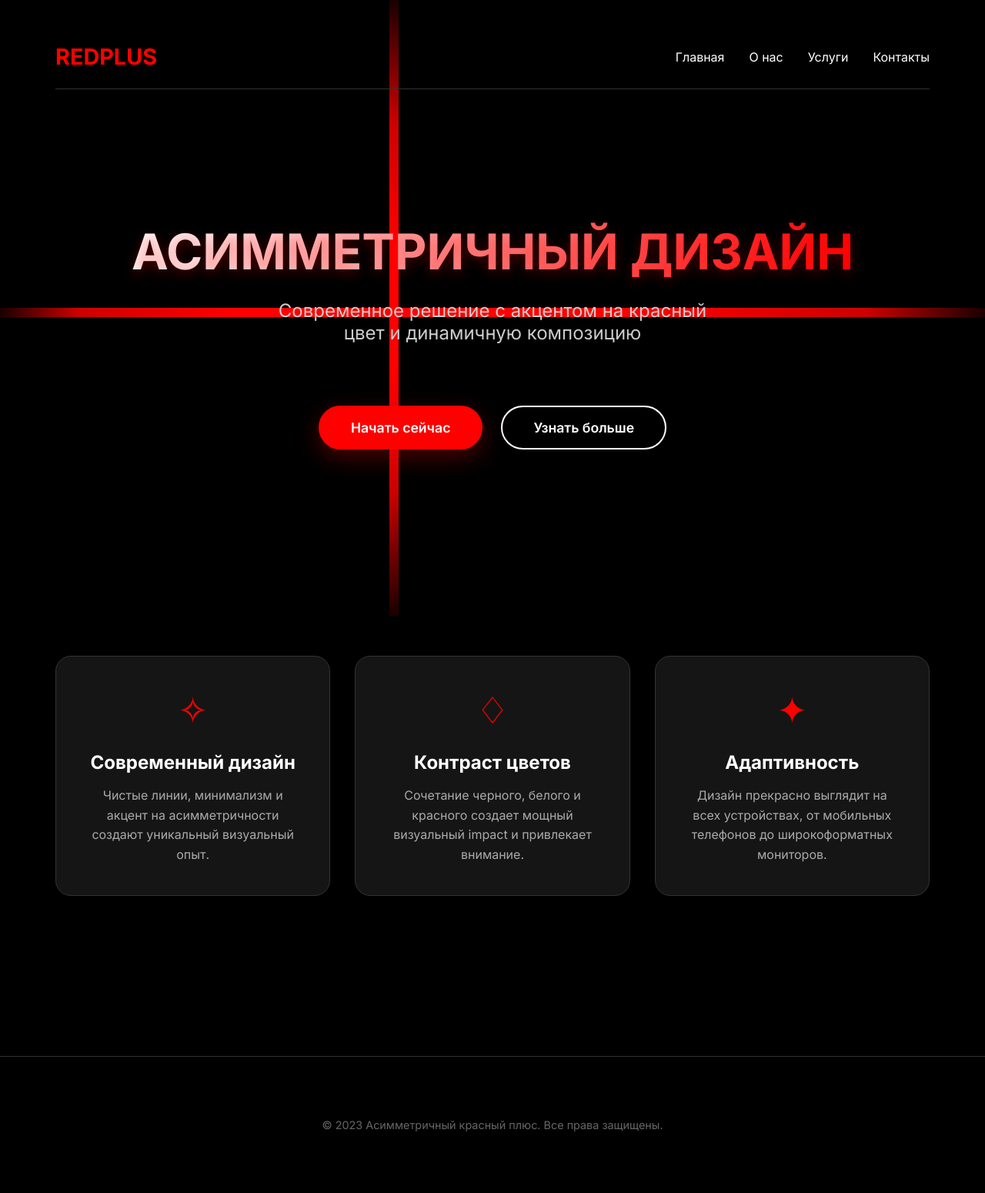
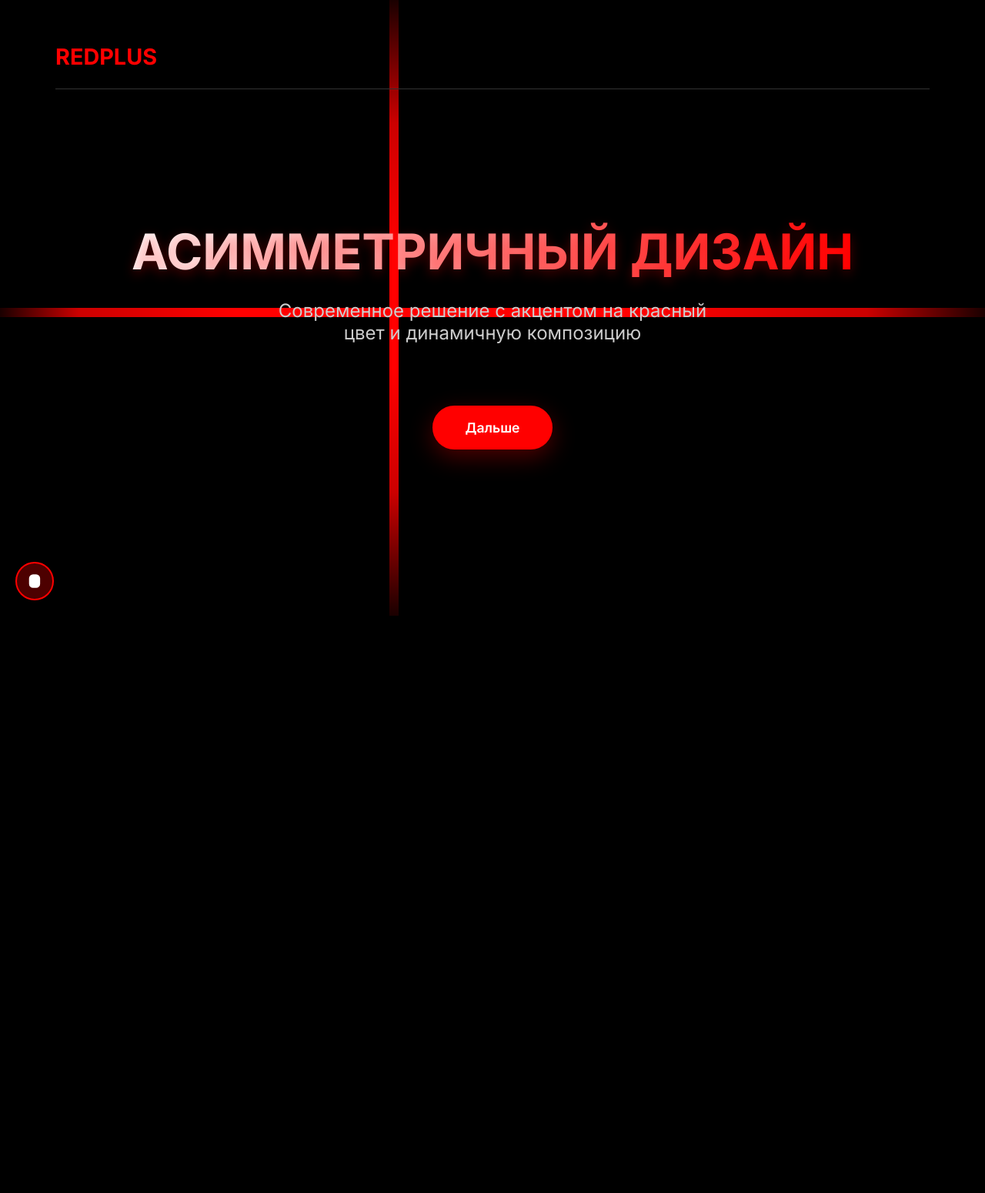
Before and after one commit to skinsfarmy-max/code10.github.io, a plain HTML site: page index.html in a window 1280 px wide. Shown: the whole page at 77% size. After the commit the page ends 800 px from the top, so only its background shows below. Drawn offline with Linux system fonts and the light colour scheme.

Commit message:
Update index.html

```diff
--- a/index.html
+++ b/index.html
@@ -37,23 +37,6 @@
         .logo {
             font-size: 1.8rem;
             font-weight: 700;
-            color: #ff0000;
-        }
-
-        nav ul {
-            display: flex;
-            list-style: none;
-            gap: 2rem;
-        }
-
-        nav a {
-            color: #fff;
-            text-decoration: none;
-            font-weight: 500;
-            transition: color 0.3s;
-        }
-
-        nav a:hover {
             color: #ff0000;
         }
 
@@ -182,44 +165,6 @@
             box-shadow: 0 15px 40px rgba(255, 255, 255, 0.2);
         }
 
-        .features {
-            display: grid;
-            grid-template-columns: repeat(auto-fit, minmax(300px, 1fr));
-            gap: 2rem;
-            margin: 6rem 0;
-        }
-
-        .feature-card {
-            background: rgba(30, 30, 30, 0.7);
-            padding: 2.5rem;
-            border-radius: 20px;
-            text-align: center;
-            backdrop-filter: blur(10px);
-            border: 1px solid #333;
-            transition: transform 0.3s ease;
-        }
-
-        .feature-card:hover {
-            transform: translateY(-10px);
-        }
-
-        .feature-icon {
-            font-size: 3rem;
-            margin-bottom: 1.5rem;
-            color: #ff0000;
-        }
-
-        .feature-title {
-            font-size: 1.5rem;
-            margin-bottom: 1rem;
-            color: #fff;
-        }
-
-        .feature-desc {
-            color: #aaa;
-            line-height: 1.6;
-        }
-
         footer {
             text-align: center;
             padding: 3rem 0;
@@ -293,6 +238,39 @@
             box-shadow: 0 10px 30px rgba(255, 0, 0, 0.3);
         }
 
+        /* Кнопка управления звуком */
+        .sound-btn {
+            position: fixed;
+            bottom: 20px;
+            left: 20px;
+            width: 50px;
+            height: 50px;
+            background: rgba(255, 0, 0, 0.3);
+            border: 2px solid #ff0000;
+            border-radius: 50%;
+            display: flex;
+            justify-content: center;
+            align-items: center;
+            cursor: pointer;
+            z-index: 1000;
+            transition: all 0.3s ease;
+        }
+
+        .sound-btn:hover {
+            background: rgba(255, 0, 0, 0.5);
+            transform: scale(1.1);
+        }
+
+        .sound-btn svg {
+            width: 24px;
+            height: 24px;
+            fill: #fff;
+        }
+
+        .sound-btn.muted svg {
+            fill: #666;
+        }
+
         @media (max-width: 768px) {
             h1 {
                 font-size: 2.5rem;
@@ -304,10 +282,6 @@
 
             .buttons {
                 flex-direction: column;
-            }
-
-            nav ul {
-                gap: 1rem;
             }
 
             .plus-vertical {
@@ -336,14 +310,6 @@
     <div class="container">
         <header>
             <div class="logo">REDPLUS</div>
-            <nav>
-                <ul>
-                    <li><a href="#">Главная</a></li>
-                    <li><a href="#">О нас</a></li>
-                    <li><a href="#">Услуги</a></li>
-                    <li><a href="#">Контакты</a></li>
-                </ul>
-            </nav>
         </header>
 
         <div class="plus-container">
@@ -356,35 +322,17 @@
             <h1>АСИММЕТРИЧНЫЙ ДИЗАЙН</h1>
             <p class="subtitle">Современное решение с акцентом на красный цвет и динамичную композицию</p>
             <div class="buttons">
-                <a href="#" class="btn btn-primary" id="start-btn">Начать сейчас</a>
-                <a href="#" class="btn btn-secondary">Узнать больше</a>
-            </div>
-        </section>
-
-        <section class="features">
-            <div class="feature-card">
-                <div class="feature-icon">✧</div>
-                <h3 class="feature-title">Современный дизайн</h3>
-                <p class="feature-desc">Чистые линии, минимализм и акцент на асимметричности создают уникальный визуальный опыт.</p>
-            </div>
-            <div class="feature-card">
-                <div class="feature-icon">♢</div>
-                <h3 class="feature-title">Контраст цветов</h3>
-                <p class="feature-desc">Сочетание черного, белого и красного создает мощный визуальный impact и привлекает внимание.</p>
-            </div>
-            <div class="feature-card">
-                <div class="feature-icon">✦</div>
-                <h3 class="feature-title">Адаптивность</h3>
-                <p class="feature-desc">Дизайн прекрасно выглядит на всех устройствах, от мобильных телефонов до широкоформатных мониторов.</p>
+                <a href="#" class="btn btn-primary" id="next-btn">Дальше</a>
             </div>
         </section>
     </div>
 
-    <footer>
-        <div class="container">
-            <p class="footer-text">© 2023 Асимметричный красный плюс. Все права защищены.</p>
-        </div>
-    </footer>
+    <!-- Кнопка управления звуком -->
+    <div class="sound-btn" id="sound-btn">
+        <svg xmlns="http://www.w3.org/2000/svg" viewBox="0 0 24 24">
+            <path d="M14.016 3.234Q16.125 3.234 17.625 4.734T19.125 8.484V15.516Q19.125 17.766 17.625 19.266T14.016 20.766H9.984Q7.734 20.766 6.234 19.266T4.734 15.516V8.484Q4.734 6.234 6.234 4.734T9.984 3.234H14.016Z"/>
+        </svg>
+    </div>
 
     <!-- Вторая страница -->
     <div class="second-page" id="second-page">
@@ -395,14 +343,25 @@
         </div>
     </div>
 
+    <!-- Аудио элемент -->
+    <audio id="background-music" loop>
+        <source src="music.mp3" type="audio/mpeg">
+        Ваш браузер не поддерживает аудио элемент.
+    </audio>
+
     <script>
         // Получаем элементы DOM
-        const startBtn = document.getElementById('start-btn');
+        const nextBtn = document.getElementById('next-btn');
         const secondPage = document.getElementById('second-page');
         const backBtn = document.getElementById('back-btn');
+        const soundBtn = document.getElementById('sound-btn');
+        const backgroundMusic = document.getElementById('background-music');
 
-        // Обработчик клика по кнопке "Начать сейчас"
-        startBtn.addEventListener('click', function(e) {
+        // Флаг состояния звука
+        let isMuted = false;
+
+        // Обработчик клика по кнопке "Дальше"
+        nextBtn.addEventListener('click', function(e) {
             e.preventDefault();
             secondPage.classList.add('active');
             document.body.style.overflow = 'hidden'; // Блокируем прокрутку основной страницы
@@ -421,6 +380,38 @@
                 document.body.style.overflow = 'auto';
             }
         });
+
+        // Управление звуком
+        soundBtn.addEventListener('click', function() {
+            if (isMuted) {
+                // Включаем звук
+                backgroundMusic.play().catch(e => {
+                    console.log("Автовоспроизведение заблокировано. Пользователь должен взаимодействовать со страницей сначала.");
+                });
+                soundBtn.classList.remove('muted');
+            } else {
+                // Выключаем звук
+                backgroundMusic.pause();
+                soundBtn.classList.add('muted');
+            }
+            isMuted = !isMuted;
+        });
+
+        // Попытка автоматического воспроизведения при загрузке страницы
+        window.addEventListener('load', function() {
+            // Сначала ставим на паузу, затем пытаемся воспроизвести
+            backgroundMusic.pause();
+            const playPromise = backgroundMusic.play();
+
+            if (playPromise !== undefined) {
+                playPromise.catch(error => {
+                    // Автовоспроизведение было запрещено
+                    soundBtn.classList.add('muted');
+                    isMuted = true;
+                    console.log("Автовоспроизведение заблокировано. Пользователь должен взаимодействовать со страницей сначала.");
+                });
+            }
+        });
     </script>
 </body>
 </html>
```
